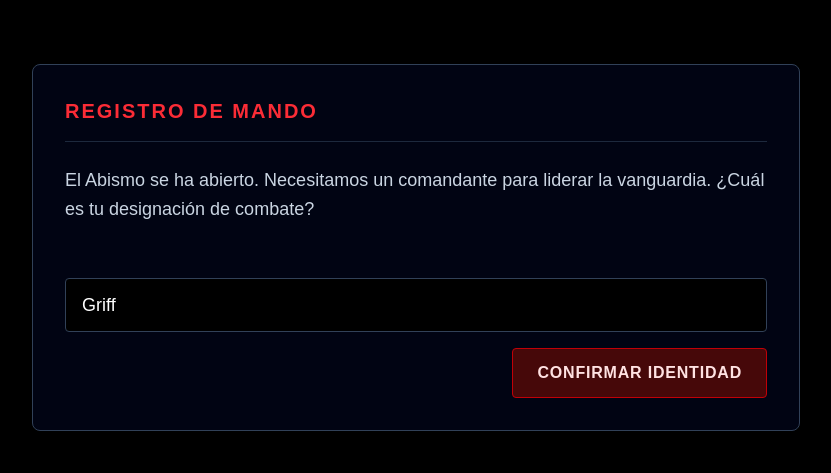
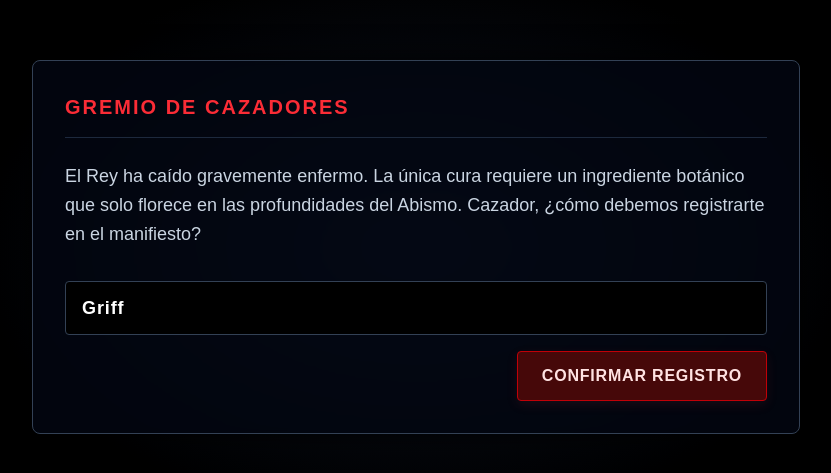
Before and after one commit to HenryC1410/Abyss-tactics, a Next.js app: page /intro in a window 1280 px wide. Shown: the part 153-626 px from the top of the page, without its empty margins (224-1055 px from the left). Built offline with nearby package versions, Linux system fonts and the light colour scheme.

Commit message:
beta 1.3.1

```diff
--- /dev/null
+++ b/src/app/intro/Intro.module.css
@@ -0,0 +1,45 @@
+
+.bgOverlay {
+  background: radial-gradient(ellipse at center, #0f172a, #000000, #000000);
+  opacity: 0.8;
+}
+
+.dialogBox {
+  background-color: rgba(3, 7, 18, 0.8);
+  border: 1px solid #334155;
+  box-shadow: 0 0 30px rgba(0, 0, 0, 0.8);
+  backdrop-filter: blur(4px);
+}
+
+.inputName {
+  background-color: #000000;
+  border: 1px solid #334155;
+  transition: all 0.3s ease;
+}
+
+.inputName:focus {
+  border-color: #ef4444;
+  box-shadow: 0 0 10px rgba(239, 68, 68, 0.2);
+}
+
+
+.btnConfirm {
+  box-shadow: 0 4px 12px rgba(239, 68, 68, 0.1);
+  transition: all 0.3s ease;
+}
+
+.btnConfirm:hover {
+  background-color: #991b1b;
+  transform: translateY(-2px);
+  box-shadow: 0 6px 15px rgba(239, 68, 68, 0.3);
+}
+
+.btnNext {
+  box-shadow: 0 4px 12px rgba(0, 0, 0, 0.3);
+  transition: all 0.3s ease;
+}
+
+.btnNext:hover {
+  background-color: #334155;
+  transform: translateY(-2px);
+}
--- a/src/app/intro/page.js
+++ b/src/app/intro/page.js
@@ -1,35 +1,32 @@
 "use client";
-import { useState, useEffect } from 'react';
+import { useState } from 'react';
 import { useRouter } from 'next/navigation';
+import styles from './Intro.module.css';
 
 export default function IntroVisualNovel() {
   const router = useRouter();
 
-
   const [currentFrame, setCurrentFrame] = useState(0);
   const [playerName, setPlayerName] = useState("Griff");
-
   const [isVisible, setIsVisible] = useState(true);
-
 
   const storyFrames = [
     {
       type: "input",
-      title: "Registro de Mando",
-      text: "El Abismo se ha abierto. Necesitamos un comandante para liderar la vanguardia. ¿Cuál es tu designación de combate?",
+      title: "Gremio de Cazadores",
+      text: "El Rey ha caído gravemente enfermo. La única cura requiere un ingrediente botánico que solo florece en las profundidades del Abismo. Cazador, ¿cómo debemos registrarte en el manifiesto?",
     },
     {
       type: "story",
-      title: "Año 2084 - Las Grietas",
-      text: `Entendido, ${playerName}. Las anomalías han empezado a cruzar desde el otro lado. Nuestro núcleo de energía es lo único que mantiene la barrera en pie.`,
+      title: "La Gran Mazmorra",
+      text: `Escucha bien, ${playerName}. Deberás descender a través de 16 niveles infestados de anomalías y bestias. Como estratega, cada paso en falso podría ser el último. Tu misión es neutralizarlas y recuperar el ítem.`,
     },
     {
       type: "story",
-      title: "Protocolo de Defensa",
-      text: "Te hemos asignado un mazo de tácticas abisales. Úsalas con sabiduría. Tu primera prueba está por comenzar... Prepárate para el combate.",
+      title: "El Grimorio Táctico",
+      text: "No sobrevivirás solo con acero. Para defenderte, usarás un mazo de cartas que representan habilidades mágicas ancestrales. Administra tu energía y destruye a los monstruos. El descenso comienza ahora.",
     }
   ];
-
 
   const nextFrame = () => {
     setIsVisible(false);
@@ -39,7 +36,6 @@ export default function IntroVisualNovel() {
         setCurrentFrame(currentFrame + 1);
         setIsVisible(true);
       } else {
-
         localStorage.setItem("abyssPlayerName", playerName);
         router.push('/arena');
       }
@@ -50,12 +46,12 @@ export default function IntroVisualNovel() {
 
   return (
     <main className="min-h-screen bg-black flex flex-col items-center justify-center p-8 relative">
+      {/* 2. Fondo optimizado con CSS */}
+      <div className={`absolute inset-0 ${styles.bgOverlay}`}></div>
 
-      <div className="absolute inset-0 bg-[radial-gradient(ellipse_at_center,_var(--tw-gradient-stops))] from-slate-900 via-black to-black opacity-80"></div>
-
-
+      {/* 3. Cuadro de diálogo modular */}
       <div
-        className={`z-10 w-full max-w-3xl bg-slate-950/80 border border-slate-700 p-8 rounded-lg shadow-[0_0_30px_rgba(0,0,0,0.8)] backdrop-blur-sm transition-opacity duration-500 ${isVisible ? 'opacity-100' : 'opacity-0'}`}
+        className={`z-10 w-full max-w-3xl p-8 rounded-lg transition-opacity duration-500 ${styles.dialogBox} ${isVisible ? 'opacity-100' : 'opacity-0'}`}
       >
         <h2 className="text-red-500 text-xl font-bold uppercase tracking-widest border-b border-slate-800 pb-4 mb-6">
           {frame.title}
@@ -65,30 +61,29 @@ export default function IntroVisualNovel() {
           {frame.text}
         </p>
 
-
         {frame.type === "input" ? (
           <div className="flex flex-col gap-4">
             <input
               type="text"
               value={playerName}
               onChange={(e) => setPlayerName(e.target.value)}
-              className="bg-black border border-slate-700 text-white px-4 py-3 rounded focus:outline-none focus:border-red-500 text-lg"
+              className={`text-white px-4 py-3 rounded focus:outline-none text-lg font-bold tracking-wider ${styles.inputName}`}
               placeholder="Ingresa tu nombre..."
             />
             <button
               onClick={nextFrame}
-              className="bg-red-950 hover:bg-red-800 text-red-100 font-bold py-3 px-6 rounded border border-red-700 transition-all self-end uppercase tracking-wider"
+              className={`bg-red-950 text-red-100 font-bold py-3 px-6 rounded border border-red-700 uppercase tracking-wider self-end ${styles.btnConfirm}`}
             >
-              Confirmar Identidad
+              Confirmar Registro
             </button>
           </div>
         ) : (
           <div className="flex justify-end">
             <button
               onClick={nextFrame}
-              className="bg-slate-800 hover:bg-slate-700 text-white font-bold py-3 px-6 rounded border border-slate-600 transition-all uppercase tracking-wider"
+              className={`bg-slate-800 text-white font-bold py-3 px-6 rounded border border-slate-600 uppercase tracking-wider ${styles.btnNext}`}
             >
-              {currentFrame === storyFrames.length - 1 ? "Iniciar Tutorial" : "Siguiente >"}
+              {currentFrame === storyFrames.length - 1 ? "Entrar a la Mazmorra" : "Siguiente >"}
             </button>
           </div>
         )}
```
